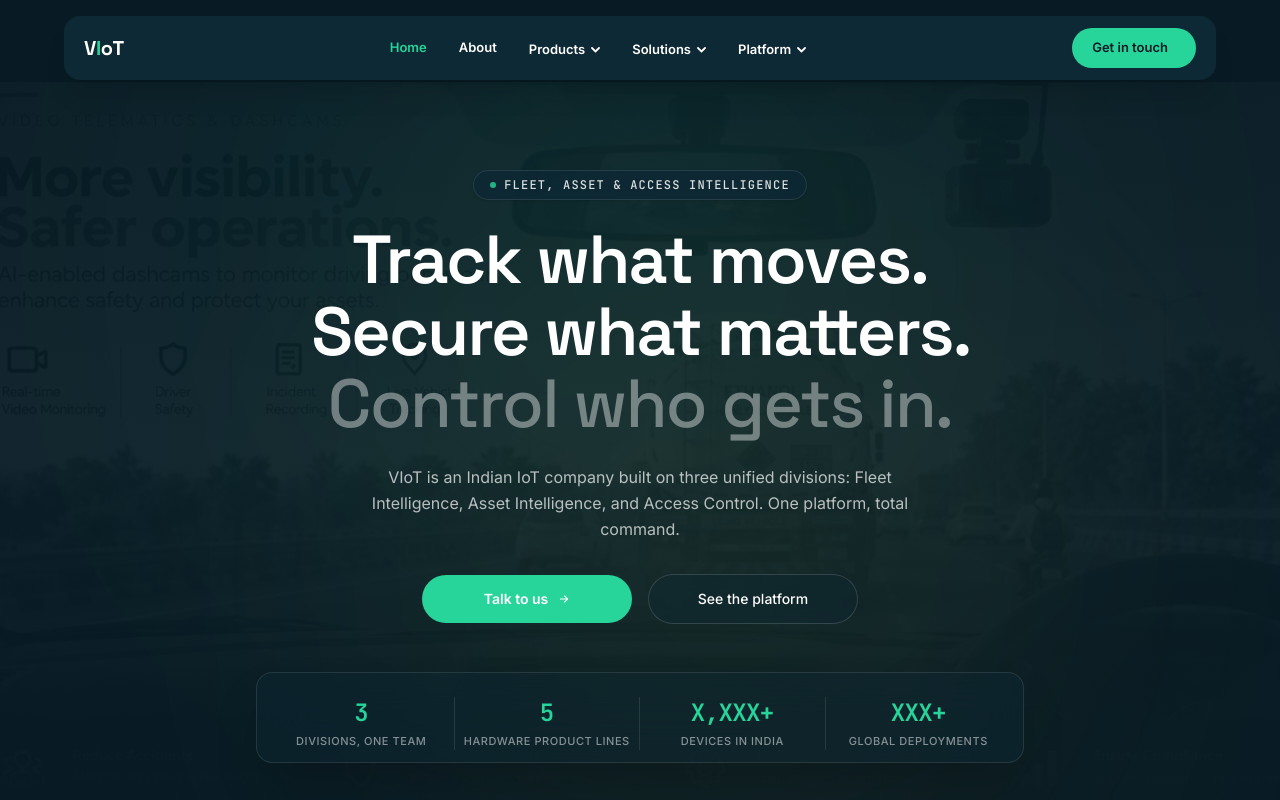
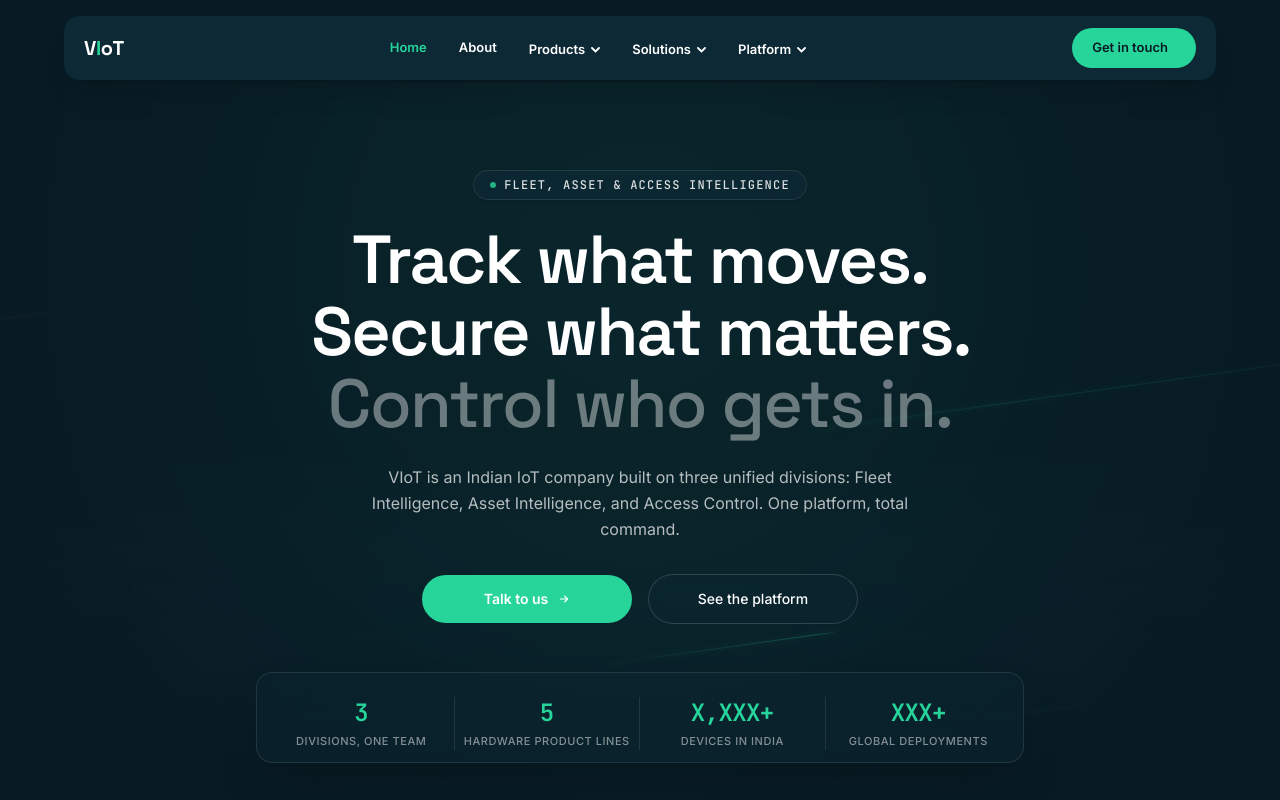
Before and after one commit to web728/VIOT, a Next.js app: page / in a window 1280 px wide. Shown: the top 800 px of the page. Built offline with nearby package versions, Linux system fonts and the light colour scheme.

Commit message:
hero updated

```diff
--- a/src/components/home/CtaBand.jsx
+++ b/src/components/home/CtaBand.jsx
@@ -16,7 +16,7 @@
           whileInView={{ opacity: 1, y: 0 }}
           viewport={{ once: true }}
           transition={{ duration: 0.6, ease: [0.16, 1, 0.3, 1] }}
-          className="grid grid-cols-1 lg:grid-cols-12 gap-8 items-center justify-between rounded-3xl border border-white/10 bg-ink-2/60 backdrop-blur-xl p-8 sm:p-12 shadow-2xl"
+          className="grid grid-cols-1 lg:grid-cols-12 gap-8 items-center justify-between rounded-3xl border border-signal/20 bg-signal-dark/25 backdrop-blur-xl p-8 sm:p-12 shadow-2xl"
         >
           {/* Left Column: Heading & Eyebrow */}
           <div className="lg:col-span-7 space-y-3">
--- a/src/components/home/HeroSection.jsx
+++ b/src/components/home/HeroSection.jsx
@@ -21,42 +21,66 @@
   { value: "XXX+", label: "Global deployments" },
 ];
 
+// Light-trail streaks — varied lanes, speeds, widths, and a couple in amber for accent
+const streaks = [
+  { top: "8%", width: 340, duration: 3.2, delay: 0, color: "signal", opacity: 0.5 },
+  { top: "18%", width: 220, duration: 4.5, delay: 1.1, color: "signal", opacity: 0.3 },
+  { top: "27%", width: 420, duration: 2.8, delay: 0.4, color: "amber", opacity: 0.35 },
+  { top: "38%", width: 260, duration: 3.8, delay: 2, color: "signal", opacity: 0.4 },
+  { top: "50%", width: 500, duration: 3.4, delay: 0.8, color: "signal", opacity: 0.25 },
+  { top: "61%", width: 300, duration: 4.1, delay: 1.6, color: "amber", opacity: 0.3 },
+  { top: "71%", width: 240, duration: 2.6, delay: 2.4, color: "signal", opacity: 0.45 },
+  { top: "82%", width: 380, duration: 3.9, delay: 0.2, color: "signal", opacity: 0.3 },
+  { top: "92%", width: 260, duration: 3.1, delay: 1.4, color: "signal", opacity: 0.35 },
+];
+
 export function HeroSection() {
   return (
     <section className="relative flex min-h-[calc(100vh-68px)] lg:min-h-[calc(100vh-82px)] w-full items-center justify-center overflow-hidden bg-ink text-white px-6 py-12 lg:py-16">
 
-      {/* Background Image with Foggy Dark Gradient Overlay */}
-      <div
-        className="absolute inset-0 z-0 bg-cover bg-center bg-no-repeat opacity-25 mix-blend-luminosity scale-105 pointer-events-none"
-        style={{ backgroundImage: "url('/image/car.jpeg')" }}
+      {/* Base gradient */}
+      <div className="absolute inset-0 z-0 bg-gradient-to-b from-ink via-ink to-[#0d2935] pointer-events-none" />
+
+      {/* Light-trail streak field — rotated for a dynamic diagonal flow */}
+      <div className="absolute inset-0 z-0 overflow-hidden pointer-events-none">
+        <div className="absolute inset-[-15%] rotate-[-8deg]">
+          {streaks.map((s, i) => (
+            <motion.div
+              key={i}
+              className="absolute h-px rounded-full"
+              style={{
+                top: s.top,
+                width: s.width,
+                background:
+                  s.color === "signal"
+                    ? `linear-gradient(90deg, transparent, rgba(39,213,155,${s.opacity}) 60%, rgba(39,213,155,${s.opacity + 0.25}) 92%, rgba(39,213,155,0) 100%)`
+                    : `linear-gradient(90deg, transparent, rgba(255,179,33,${s.opacity}) 60%, rgba(255,179,33,${s.opacity + 0.2}) 92%, rgba(255,179,33,0) 100%)`,
+                boxShadow:
+                  s.color === "signal"
+                    ? `0 0 6px rgba(39,213,155,${s.opacity})`
+                    : `0 0 6px rgba(255,179,33,${s.opacity})`,
+              }}
+              animate={{ x: ["-40vw", "140vw"] }}
+              transition={{
+                duration: s.duration,
+                delay: s.delay,
+                repeat: Infinity,
+                ease: "linear",
+              }}
             />
-      <div className="absolute inset-0 z-0 bg-gradient-to-b from-ink/90 via-ink/80 to-ink pointer-events-none" />
+          ))}
+        </div>
+      </div>
 
-      {/* Minimalist animated background glow & floating pulse rings */}
+      {/* Vignette so streaks fade at the edges, keeping center clean for text */}
+      <div className="absolute inset-0 z-0 bg-[radial-gradient(ellipse_at_center,transparent_30%,#081b24_78%)] pointer-events-none" />
+      <div className="absolute inset-0 z-0 bg-gradient-to-b from-ink/40 via-transparent to-ink pointer-events-none" />
+
+      {/* Breathing ambient glow */}
       <motion.div
-        animate={{
-          scale: [1, 1.25, 1],
-          opacity: [0.06, 0.12, 0.06],
-        }}
-        transition={{
-          duration: 8,
-          repeat: Infinity,
-          ease: "easeInOut",
-        }}
+        animate={{ scale: [1, 1.2, 1], opacity: [0.05, 0.1, 0.05] }}
+        transition={{ duration: 8, repeat: Infinity, ease: "easeInOut" }}
         className="absolute top-1/4 left-1/2 -translate-x-1/2 -translate-y-1/2 w-[650px] h-[650px] bg-signal rounded-full blur-[160px] pointer-events-none z-0"
-      />
-      <motion.div
-        animate={{
-          scale: [1, 1.3, 1],
-          opacity: [0.03, 0.07, 0.03],
-        }}
-        transition={{
-          duration: 10,
-          repeat: Infinity,
-          ease: "easeInOut",
-          delay: 1,
-        }}
-        className="absolute bottom-10 right-1/4 w-[450px] h-[450px] bg-amber rounded-full blur-[140px] pointer-events-none z-0"
       />
 
       <motion.div
@@ -92,7 +116,7 @@
           VIoT is an Indian IoT company built on three unified divisions: Fleet Intelligence, Asset Intelligence, and Access Control. One platform, total command.
         </motion.p>
 
-        {/* CTA Buttons - Increased width & minimal compact arrow */}
+        {/* CTA Buttons */}
         <motion.div variants={item} className="mt-8 flex flex-col sm:flex-row items-center justify-center gap-4 w-full max-w-md">
           <Link
             href="/contact"
```
Lines whose indentation alone changed are shown as unchanged.
